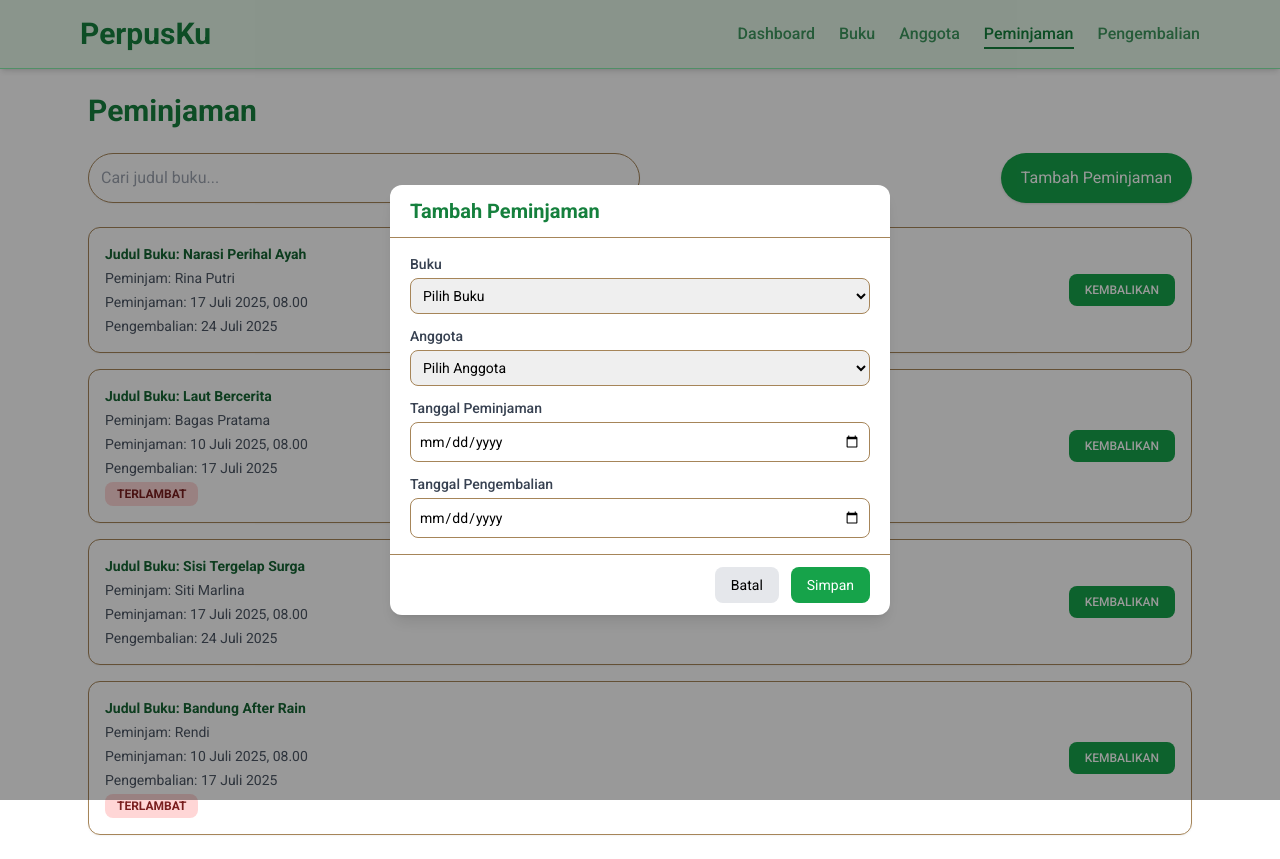
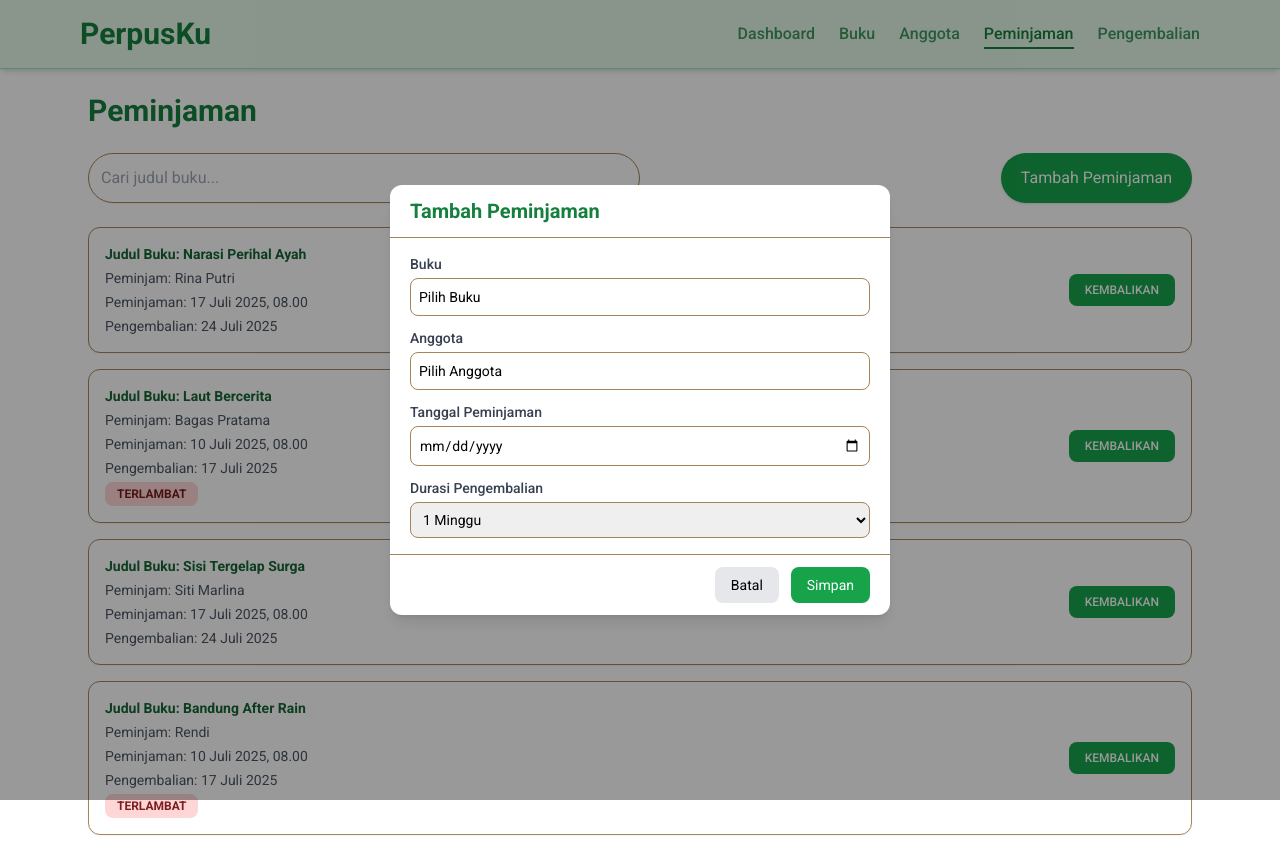
Before and after one commit to teksaglobalindonesia/perpusku-tj-2025, a Next.js app: page /peminjaman in a window 1280 px wide. Both pictures are taken after a click on the button "Tambah Peminjaman". Built offline with nearby package versions, Linux system fonts and the light colour scheme.

Commit message:
PK-13/PK-14

```diff
--- a/components/custom/peminjaman.tsx
+++ b/components/custom/peminjaman.tsx
@@ -5,6 +5,73 @@ import { useState } from 'react';
 export default function PeminjamanPage() {
   const [search, setSearch] = useState('');
   const [showTambah, setShowTambah] = useState(false);
+  const [showPilihBuku, setShowPilihBuku] = useState(false);
+  const [selectedBuku, setSelectedBuku] = useState<any>(null);
+  const [showPilihAnggota, setShowPilihAnggota] = useState(false);
+  const [selectedAnggota, setSelectedAnggota] = useState<any>(null);
+
+  const anggota = [
+    {
+      id: 1,
+      nama: 'Rina Putri',
+      nomor: 'AG001',
+      alamat: 'Jakarta Selatan',
+      email: 'rina@gmail.com'
+    },
+    {
+      id: 2,
+      nama: 'Bagas Pratama',
+      nomor: 'AG002',
+      alamat: 'Bandung',
+      email: 'bagas@gmail.com'
+    },
+    {
+      id: 3,
+      nama: 'Siti Marlina',
+      nomor: 'AG003',
+      alamat: 'Depok',
+      email: 'siti@gmail.com'
+    }
+  ];
+
+  const buku = [
+    {
+      judul: 'Narasi Perihal Ayah',
+      kategori: 'Family Fiction',
+      penulis: 'Jaquenza Eden',
+      penerbit: 'Gramedia',
+      tahun: '2022',
+      stok: 0,
+      cover: '/images/narasi-perihal-ayah.jpeg'
+    },
+    {
+      judul: 'Laut Bercerita',
+      kategori: 'Historical Fiction',
+      penulis: 'Leila S. Chudori',
+      penerbit: 'Gramedia',
+      tahun: '2017',
+      stok: 12,
+      cover: '/images/laut-bercerita.jpg'
+    },
+    {
+      judul: 'Bandung After Rain',
+      kategori: 'Romance',
+      penulis: 'Wulan Nur Amalia',
+      penerbit: 'Ice Cube',
+      tahun: '2021',
+      stok: 10,
+      cover: '/images/bandung-after-rain.jpeg'
+    },
+    {
+      judul: 'Sisi Tergelap Surga',
+      kategori: 'Fiksi',
+      penulis: 'Brian Khrisna',
+      penerbit: 'Mediakita',
+      tahun: '2020',
+      stok: 20,
+      cover: '/images/sisi-tergelap-surga.jpeg'
+    }
+  ];
 
   const peminjamanData = [
     {
@@ -90,9 +157,9 @@ export default function PeminjamanPage() {
                 )}
               </div>
 
-              <button className="rounded-lg bg-green-600 px-4 py-2 text-xs font-medium text-white hover:bg-green-700">
+              <span className="rounded-lg bg-green-600 px-4 py-2 text-xs font-medium text-white hover:bg-green-700">
                 KEMBALIKAN
-              </button>
+              </span>
             </div>
           </div>
         ))}
@@ -104,7 +171,7 @@ export default function PeminjamanPage() {
         </p>
       )}
 
-      {/* ================= POPUP TAMBAH PEMINJAMAN (STYLE DISAMAKAN) ================= */}
+      {/* POPUP TAMBAH PEMINJAMAN */}
       {showTambah && (
         <div className="fixed inset-0 z-50 flex items-center justify-center bg-black/40 px-4">
           <div className="flex w-full max-w-[430px] flex-col rounded-xl bg-white shadow-lg md:max-w-[500px]">
@@ -121,24 +188,26 @@ export default function PeminjamanPage() {
                 <label className="mb-1 block font-medium text-gray-700">
                   Buku
                 </label>
-                <select className="w-full rounded-lg border p-2 focus:outline-green-600">
-                  <option>Pilih Buku</option>
-                  <option>Narasi Perihal Ayah</option>
-                  <option>Laut Bercerita</option>
-                  <option>Sisi Tergelap Surga</option>
-                </select>
+
+                <button
+                  type="button"
+                  onClick={() => setShowPilihBuku(true)}
+                  className="w-full rounded-lg border p-2 text-left hover:border-green-600"
+                >
+                  {selectedBuku ? selectedBuku.judul : 'Pilih Buku'}
+                </button>
               </div>
-
               <div>
                 <label className="mb-1 block font-medium text-gray-700">
                   Anggota
                 </label>
-                <select className="w-full rounded-lg border p-2 focus:outline-green-600">
-                  <option>Pilih Anggota</option>
-                  <option>Rina Putri</option>
-                  <option>Bagas Pratama</option>
-                  <option>Siti Marlina</option>
-                </select>
+                <button
+                  type="button"
+                  onClick={() => setShowPilihAnggota(true)}
+                  className="w-full rounded-lg border p-2 text-left hover:border-green-600"
+                >
+                  {selectedAnggota ? selectedAnggota.nama : 'Pilih Anggota'}
+                </button>
               </div>
 
               <div>
@@ -153,12 +222,13 @@ export default function PeminjamanPage() {
 
               <div>
                 <label className="mb-1 block font-medium text-gray-700">
-                  Tanggal Pengembalian
+                  Durasi Pengembalian
                 </label>
-                <input
-                  type="date"
-                  className="w-full rounded-lg border p-2 focus:outline-green-600"
-                />
+                <select className="w-full rounded-lg border p-2 focus:outline-green-600">
+                  <option value="7">1 Minggu</option>
+                  <option value="14">2 Minggu</option>
+                  <option value="30">1 Bulan (30 Hari)</option>
+                </select>
               </div>
             </div>
 
@@ -180,6 +250,121 @@ export default function PeminjamanPage() {
           </div>
         </div>
       )}
+
+      {showPilihBuku && (
+        <div className="fixed inset-0 z-[60] flex items-center justify-center bg-black/40 px-4">
+          <div className="w-full max-w-[520px] rounded-xl bg-white shadow-lg">
+            {/* HEADER */}
+            <div className="border-b px-5 py-3">
+              <h3 className="text-lg font-bold text-green-700">Pilih Buku</h3>
+            </div>
+
+            {/* LIST BUKU */}
+            <div className="max-h-[60vh] space-y-4 overflow-y-auto px-5 py-4">
+              {buku.map((b, i) => (
+                <button
+                  key={i}
+                  disabled={b.stok === 0}
+                  onClick={() => {
+                    setSelectedBuku(b);
+                    setShowPilihBuku(false);
+                  }}
+                  className={`flex w-full gap-4 rounded-xl border p-3 text-left transition
+                    ${
+                      b.stok === 0
+                        ? 'cursor-not-allowed opacity-50'
+                        : 'hover:border-green-600'
+                    }`}
+                >
+                  <img
+                    src={b.cover}
+                    alt={b.judul}
+                    className="h-20 w-14 rounded-lg object-cover"
+                  />
+
+                  <div className="flex-1 text-sm">
+                    <h4 className="font-semibold text-gray-800">{b.judul}</h4>
+                    <p className="text-xs text-gray-600">
+                      Penulis: {b.penulis}
+                    </p>
+                    <p className="text-xs text-gray-600">
+                      Penerbit: {b.penerbit}
+                    </p>
+                    <p className="text-xs text-gray-500">
+                      Tahun: {b.tahun} • {b.kategori}
+                    </p>
+
+                    <span
+                      className={`mt-2 inline-block rounded-full px-3 py-1 text-xs
+                        ${
+                          b.stok === 0
+                            ? 'bg-red-100 text-red-700'
+                            : 'bg-green-100 text-green-700'
+                        }`}
+                    >
+                      {b.stok === 0 ? 'Stok Habis' : `Stok: ${b.stok}`}
+                    </span>
+                  </div>
+                </button>
+              ))}
+            </div>
+
+            {/* FOOTER */}
+            <div className="flex justify-end border-t px-5 py-3">
+              <button
+                onClick={() => setShowPilihBuku(false)}
+                className="rounded-lg bg-gray-200 px-4 py-2 text-sm"
+              >
+                Tutup
+              </button>
+            </div>
+          </div>
+        </div>
+      )}
+
+      {showPilihAnggota && (
+        <div className="fixed inset-0 z-[60] flex items-center justify-center bg-black/40 px-4">
+          <div className="w-full max-w-[520px] rounded-xl bg-white shadow-lg">
+            {/* HEADER */}
+            <div className="border-b px-5 py-3">
+              <h3 className="text-lg font-bold text-green-700">
+                Pilih Anggota
+              </h3>
+            </div>
+
+            {/* LIST ANGGOTA */}
+            <div className="max-h-[60vh] space-y-3 overflow-y-auto px-5 py-4">
+              {anggota.map((a) => (
+                <button
+                  key={a.id}
+                  onClick={() => {
+                    setSelectedAnggota(a);
+                    setShowPilihAnggota(false);
+                  }}
+                  className="w-full rounded-xl border p-3 text-left transition hover:border-green-600"
+                >
+                  <h4 className="font-semibold text-gray-800">{a.nama}</h4>
+                  <p className="text-xs text-gray-600">
+                    No. Anggota: {a.nomor}
+                  </p>
+                  <p className="text-xs text-gray-500">Alamat: {a.alamat}</p>
+                  <p className="text-xs text-gray-500">Email: {a.email}</p>
+                </button>
+              ))}
+            </div>
+
+            {/* FOOTER */}
+            <div className="flex justify-end border-t px-5 py-3">
+              <button
+                onClick={() => setShowPilihAnggota(false)}
+                className="rounded-lg bg-gray-200 px-4 py-2 text-sm"
+              >
+                Tutup
+              </button>
+            </div>
+          </div>
+        </div>
+      )}
     </div>
   );
 }
```
